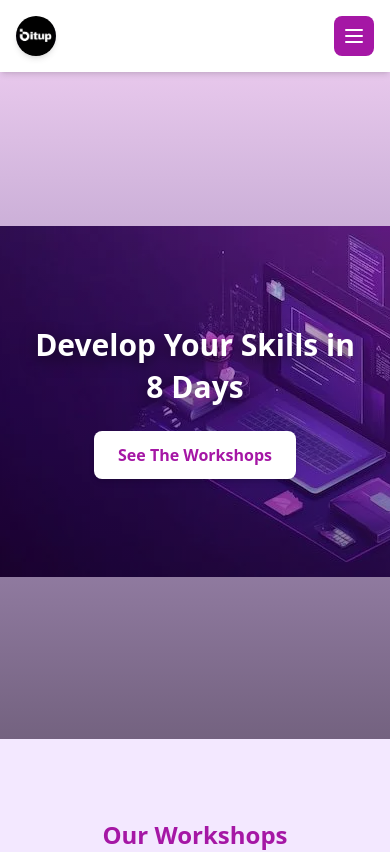
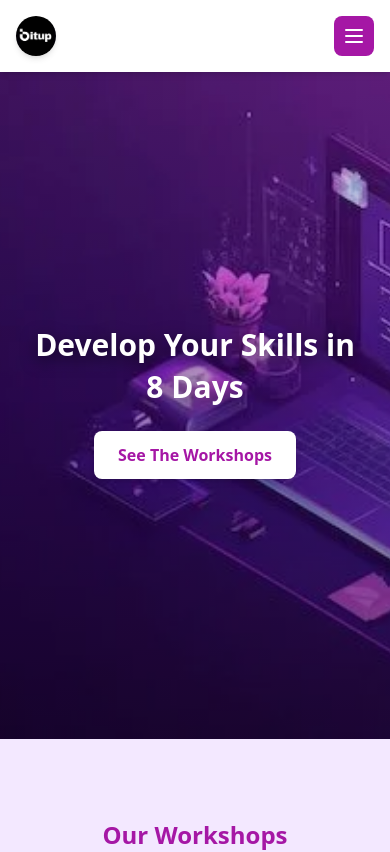
Before and after one commit to Abdellah-saim-mamoune1/BitUp, a React (Vite) app: page / in a window 390 px wide. Shown: the top 852 px of the page. Built offline with nearby package versions, Linux system fonts and the light colour scheme.

Commit message:
changing image size

```diff
--- a/src/Home.tsx
+++ b/src/Home.tsx
@@ -104,11 +104,12 @@ export function Home() {
       </nav>
 
       {/* Hero Section */}
-<section
-  className="relative w-full h-[80vh] flex items-center justify-center mt-16
-             bg-center bg-no-repeat sm:bg-cover sm:bg-center"
+   <section
+  className="relative w-full h-[80vh] bg-cover bg-center bg-no-repeat flex items-center justify-center mt-16"
   style={{
     backgroundImage: `url(${BgImage})`,
+    backgroundSize: "cover",
+    backgroundPosition: "center",
   }}
 >
   {/* Softer gradient overlay */}
```
